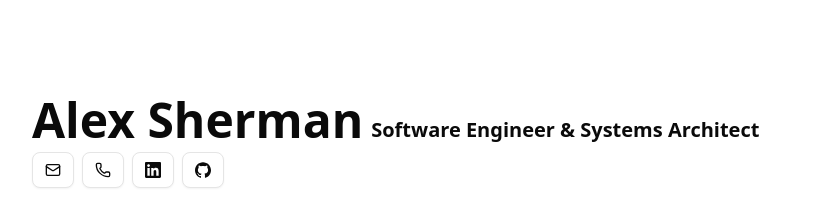
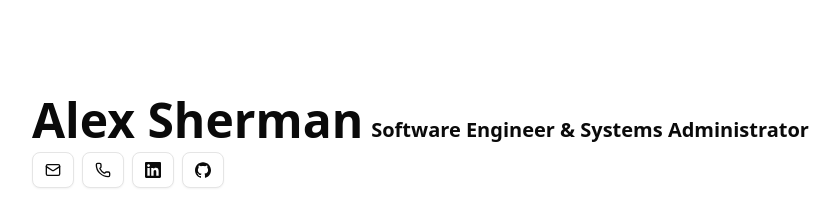
Before and after one commit to asherman-ca/folio25, a Next.js app: page / in a window 1280 px wide. Shown: the top 206 px of the page, without its empty margins (64-904 px from the left). Built offline with nearby package versions, Linux system fonts and the light colour scheme.

Commit message:
system admin title

```diff
--- a/app/page.tsx
+++ b/app/page.tsx
@@ -12,7 +12,7 @@ export default function Home() {
 				<div className='flex md:flex-row flex-col items-start md:items-end gap-2'>
 					<h1 className='text-5xl font-bold'>Alex Sherman</h1>
 					<span className='text-xl font-bold'>
-						Software Engineer & Systems Architect
+						Software Engineer & Systems Administrator
 					</span>
 				</div>
 				<div className='flex flex-col items-start gap-2'>
```
